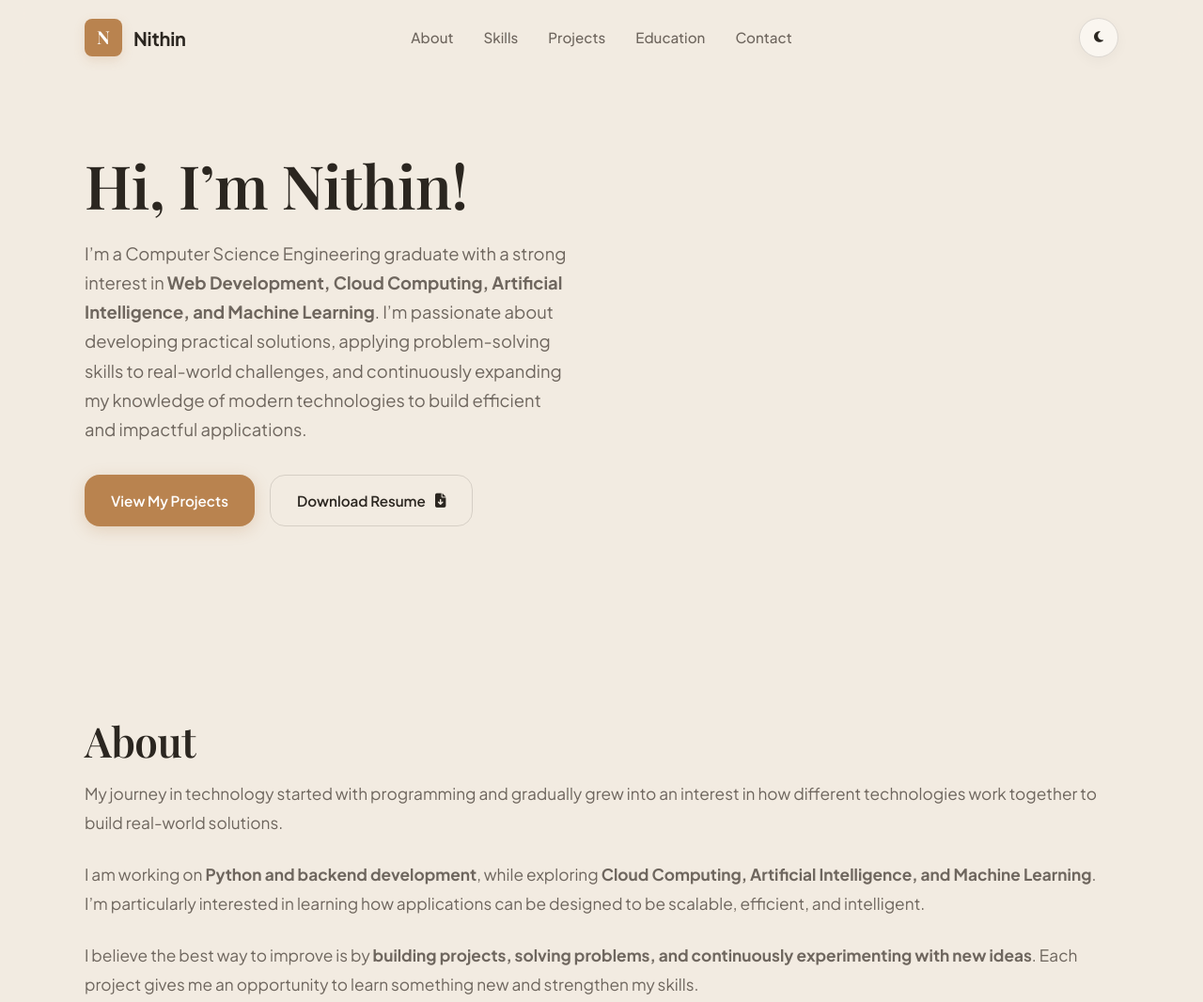
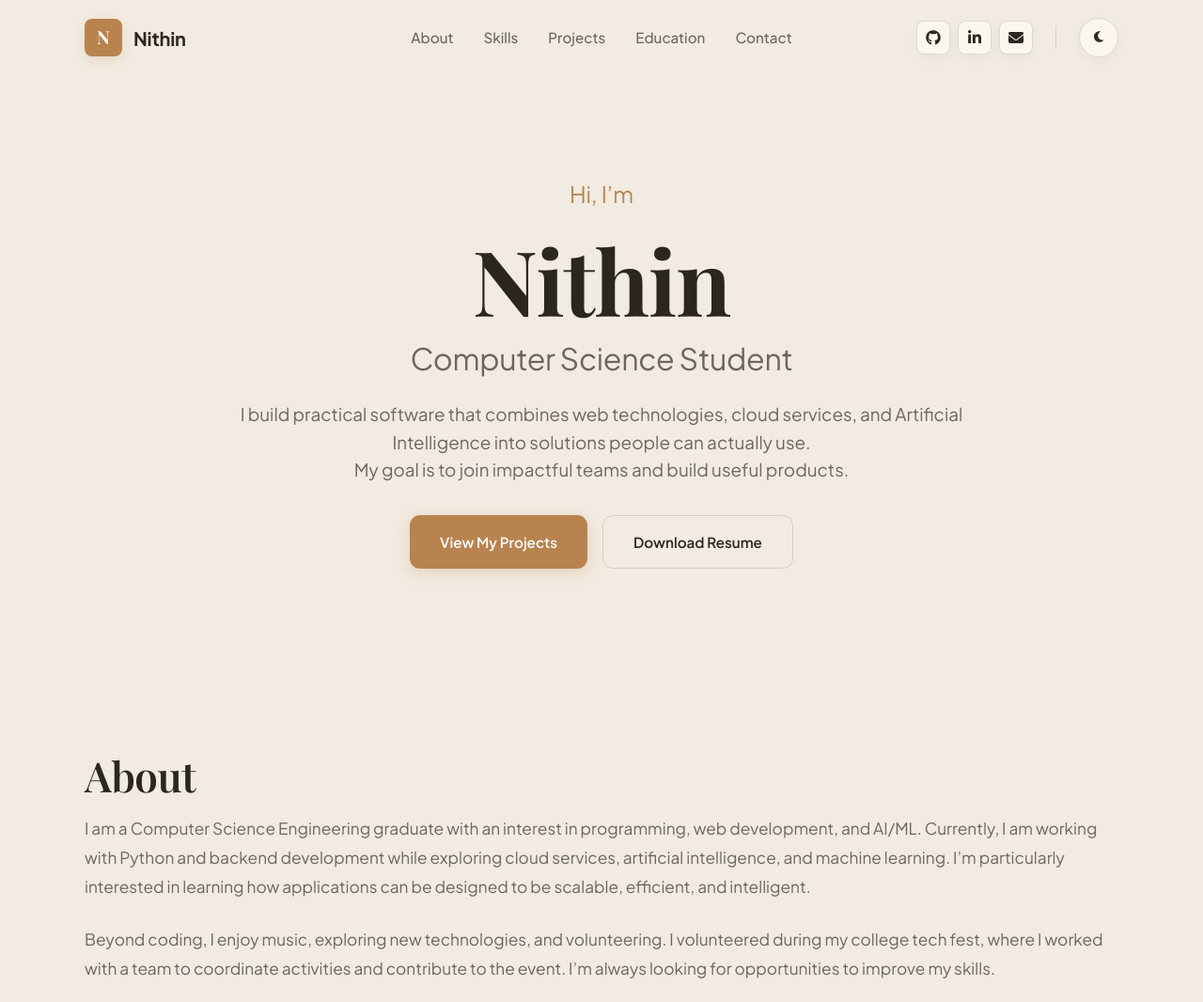
Before and after one commit to NITHIN-85/portfolio, a plain HTML site: page index1.html in a window 1280 px wide. Shown: the top 1066 px of the page at 94% size. Drawn offline with nearby package versions, Linux system fonts and the light colour scheme.

Commit message:
improved

```diff
--- a/css/style.css
+++ b/css/style.css
@@ -270,6 +270,42 @@ button {
   list-style: none;
 }
 
+.nav-social-links {
+  display: flex;
+  align-items: center;
+  gap: 8px;
+}
+
+.nav-social-link {
+  width: 36px;
+  height: 36px;
+  display: grid;
+  place-items: center;
+  border: 1px solid var(--border-color);
+  border-radius: var(--radius-sm);
+  background-color: var(--bg-card);
+  color: var(--text-color);
+  font-size: 1rem;
+  box-shadow: var(--shadow-sm);
+  transition: var(--transition);
+}
+
+.nav-social-link:hover,
+.nav-social-link:focus-visible {
+  background-color: var(--accent-color);
+  border-color: var(--accent-color);
+  color: var(--white);
+  transform: translateY(-2px);
+  outline: none;
+}
+
+.nav-divider {
+  width: 1px;
+  height: 24px;
+  margin: 0 8px;
+  background-color: var(--border-color);
+}
+
 .theme-toggle {
   width: 42px;
   height: 42px;
@@ -399,7 +435,7 @@ button {
    HERO SECTION
    ========================================================================== */
 .hero {
-  padding: 80px 0 100px;
+  padding: 112px 0 92px;
 }
 
 .hero-grid {
@@ -411,27 +447,55 @@ button {
 .hero-content {
   display: flex;
   flex-direction: column;
-  align-items: flex-start;
+  align-items: center;
+  text-align: center;
+}
+
+.hero-greeting {
+  margin-bottom: 28px;
+  color: var(--accent-color);
+  font-family: var(--font-sans);
+  font-size: 1.5rem;
+  font-weight: 100;
+  line-height: 1.2;
 }
 
 .hero-title {
-  font-size: clamp(2.75rem, 5vw, 4.25rem);
-  margin-bottom: 20px;
+  margin-bottom: 16px;
   color: var(--text-color);
-  line-height: 1.15;
+  font-size: clamp(5rem, 9vw, 6rem);
+  font-weight: 700;
+  line-height: 1;
+}
+
+.hero-subtitle {
+  margin-bottom: 24px;
+  color: var(--muted-text);
+  font-family: var(--font-sans);
+  font-size: clamp(1.5rem, 3vw, 2rem);
+  font-weight: 300;
+  line-height: 1.3;
 }
 
 .hero-intro {
-  font-size: 1.15rem;
+  max-width: 830px;
+  margin-bottom: 34px;
   color: var(--muted-text);
-  margin-bottom: 32px;
-  max-width: 520px;
+  font-size: 1.18rem;
+  line-height: 1.55;
 }
 
 .hero-cta {
   display: flex;
   flex-wrap: wrap;
   gap: 16px;
+}
+
+.hero .btn {
+  min-height: 54px;
+  padding: 15px 32px;
+  border-radius: 11px;
+  font-weight: 600;
 }
 
 .tags {
@@ -608,7 +672,7 @@ button {
   margin-bottom: 16px;
   color: var(--text-color);
   font-size: clamp(3.5rem, 6vw, 4rem);
-  font-weight: 700;
+  font-weight: 600;
   line-height: 1.12;
 }
 
@@ -638,7 +702,7 @@ button {
   color: var(--text-color);
   font-family: var(--font-serif);
   font-size: 2rem;
-  font-weight: 700;
+  font-weight: 200;
   line-height: 1.2;
 }
 
@@ -1072,14 +1136,16 @@ button {
   }
 
   .hero-title {
-    font-size: 3rem;
+    font-size: 4rem;
   }
 
 }
 
 @media (max-width: 768px) {
   .nav-links,
-  .nav-actions .btn {
+  .nav-actions .btn,
+  .nav-social-links,
+  .nav-divider {
     display: none;
   }
 
@@ -1123,6 +1189,30 @@ button {
     font-size: 0.95rem;
   }
 
+  .hero {
+    padding: 84px 0 72px;
+  }
+
+  .hero-title {
+    font-size: clamp(3rem, 14vw, 3.5rem);
+  }
+
+  .hero-subtitle {
+    font-size: 1.4rem;
+  }
+
+  .hero-intro {
+    font-size: 1rem;
+  }
+
+  .hero-cta {
+    justify-content: center;
+  }
+
+  .hero .btn {
+    padding: 14px 24px;
+  }
+
   .footer-content {
     flex-direction: column;
     align-items: flex-start;
--- a/index1.html
+++ b/index1.html
@@ -167,6 +167,33 @@
             </nav>
 
             <div class="nav-actions">
+                <div class="nav-social-links" aria-label="Social links">
+                    <a class="nav-social-link"
+                       href="https://github.com/NITHIN-85"
+                       target="_blank"
+                       rel="noopener noreferrer"
+                       aria-label="GitHub"
+                       title="GitHub">
+                        <i class="fa-brands fa-github" aria-hidden="true"></i>
+                    </a>
+                    <a class="nav-social-link"
+                       href="https://www.linkedin.com/in/t-nithin-a931a0388/"
+                       target="_blank"
+                       rel="noopener noreferrer"
+                       aria-label="LinkedIn"
+                       title="LinkedIn">
+                        <i class="fa-brands fa-linkedin-in" aria-hidden="true"></i>
+                    </a>
+                    <a class="nav-social-link"
+                       href="https://mail.google.com/mail/?view=cm&amp;fs=1&amp;to=nithint912%40gmail.com"
+                       target="_blank"
+                       rel="noopener noreferrer"
+                       aria-label="Email Nithin"
+                       title="nithint912@gmail.com">
+                        <i class="fa-solid fa-envelope" aria-hidden="true"></i>
+                    </a>
+                </div>
+                <span class="nav-divider" aria-hidden="true"></span>
                 <button id="theme-toggle" class="theme-toggle" type="button" aria-label="Switch to dark mode" title="Toggle color mode">
                     <i class="fa-solid fa-moon" aria-hidden="true"></i>
                 </button>
@@ -193,9 +220,12 @@
         <section id="home" class="hero">
             <div class="container hero-grid">
                 <div class="hero-content">
-                    <h1 class="hero-title">Hi, I&rsquo;m Nithin!</h1>
+                    <p class="hero-greeting">Hi, I&rsquo;m</p>
+                    <h1 class="hero-title">Nithin</h1>
+                    <h2 class="hero-subtitle">Computer Science Student</h2>
                     <p class="hero-intro">
-                        I&rsquo;m a Computer Science Engineering graduate with a strong interest in <strong>Web Development, Cloud Computing, Artificial Intelligence, and Machine Learning</strong>. I&rsquo;m passionate about developing practical solutions, applying problem-solving skills to real-world challenges, and continuously expanding my knowledge of modern technologies to build efficient and impactful applications.
+                        I build practical software that combines web technologies, cloud services, and Artificial Intelligence into solutions people can actually use.<br>
+                        My goal is to join impactful teams and build useful products.
                     </p>
                     <div class="hero-cta">
                         <a href="#projects" class="btn btn-primary">
@@ -208,7 +238,6 @@
                             class="btn btn-secondary"
                         >
                             <span>Download Resume</span>
-                            <i class="fa-solid fa-file-arrow-down"></i>
                         </a>
                     </div>
                 </div>
@@ -222,13 +251,11 @@
                 <div>
                     <h2 class="section-title projects-title">About</h2>
                     <p class="about-bio">
-                        My journey in technology started with programming and gradually grew into an interest in how different technologies work together to build real-world solutions.
+                        I am a Computer Science Engineering graduate with an interest in programming, web development, and AI/ML. Currently, I am working with Python and backend development while exploring cloud services, artificial intelligence, and machine learning.
+                        I’m particularly interested in learning how applications can be designed to be scalable, efficient, and intelligent.
                     </p>
                     <p class="about-bio">
-                        I am working on <strong>Python and backend development</strong>, while exploring <strong>Cloud Computing, Artificial Intelligence, and Machine Learning</strong>. I&rsquo;m particularly interested in learning how applications can be designed to be scalable, efficient, and intelligent.
-                    </p>
-                    <p class="about-bio">
-                        I believe the best way to improve is by <strong>building projects, solving problems, and continuously experimenting with new ideas</strong>. Each project gives me an opportunity to learn something new and strengthen my skills.
+                        Beyond coding, I enjoy music, exploring new technologies, and volunteering. I volunteered during my college tech fest, where I worked with a team to coordinate activities and contribute to the event. I’m always looking for opportunities to improve my skills.
                     </p>
                 </div>
 
@@ -239,7 +266,7 @@
         <section id="skills" class="skills-section">
             <div class="container">
                 <h2 class="skills-title">Skills</h2>
-                <p class="skills-intro">I&rsquo;m continuously developing my technical skills across programming, backend development, cloud technologies, and emerging areas of AI and Machine Learning.</p>
+                <p class="skills-intro">I&rsquo;m continuously developing my technical skills across programming, Web development, cloud technologies, and emerging technologies.</p>
                 <div class="skills-categories" aria-label="Technical skills">
                     <article class="skills-category">
                         <h3>Languages</h3>
@@ -289,7 +316,7 @@
                         <div class="project-tags"><span>JavaScript</span><span>HTML5</span><span>CSS3</span><span>Weather API</span><span>Geolocation API</span></div>
                         <p>A web-based weather forecasting application that provides current weather conditions, temperature, humidity, wind information, upcoming forecasts, and historical weather data for different locations.</p>
                         <div class="project-actions">
-                            <a class="project-github-link" href="https://github.com/NITHIN-85/Weather-Forecasting-" target="_blank" rel="noopener noreferrer">View on GitHub <i class="fa-brands fa-github" aria-hidden="true"></i></a>
+                            <a class="project-github-link" href="https://github.com/NITHIN-85/Weather-Forecasting-" target="_blank" rel="noopener noreferrer">GitHub<i class="fa-brands fa-github" aria-hidden="true"></i></a>
                             <a class="project-demo-link" href="https://theweatherforecasting.netlify.app" target="_blank" rel="noopener noreferrer">Live Demo <i class="fa-solid fa-arrow-up-right-from-square" aria-hidden="true"></i></a>
                         </div>
                     </article>
@@ -302,7 +329,7 @@
                         <div class="project-tags"><span>Python</span><span>PyTorch</span><span>Transformers (HuggingFace)</span><span>Pandas</span><span>scikit-learn</span><span>Machine Learning</span></div>
                         <p>A machine learning project for detecting and classifying emotions in Kannada text using BERT and LSTM-based deep learning techniques.</p>
                         <div class="project-actions">
-                            <a class="project-github-link" href="https://github.com/NITHIN-85/Emotional-Analysis" target="_blank" rel="noopener noreferrer">View on GitHub <i class="fa-brands fa-github" aria-hidden="true"></i></a>
+                            <a class="project-github-link" href="https://github.com/NITHIN-85/Emotional-Analysis" target="_blank" rel="noopener noreferrer">GitHub <i class="fa-brands fa-github" aria-hidden="true"></i></a>
                         </div>
                     </article>
 
@@ -314,7 +341,7 @@
                         <div class="project-tags"><span>React.js</span><span>Java</span><span>Spring Boot</span><span>Spring Security</span><span>JWT</span><span>JPA</span><span>H2 Database</span></div>
                         <p>A full-stack AgriTech platform designed to improve agricultural operations through crop monitoring, supply-chain tracking, analytics, marketplace features, and logistics management.</p>
                         <div class="project-actions">
-                            <a class="project-github-link" href="https://github.com/NITHIN-85/Agritech" target="_blank" rel="noopener noreferrer">View on GitHub <i class="fa-brands fa-github" aria-hidden="true"></i></a>
+                            <a class="project-github-link" href="https://github.com/NITHIN-85/Agritech" target="_blank" rel="noopener noreferrer">GitHub <i class="fa-brands fa-github" aria-hidden="true"></i></a>
                         </div>
                     </article>
                 </div>
@@ -366,7 +393,7 @@
         <h2 class="certifications-title">Certifications</h2>
 
         <p class="certifications-intro">
-            Selected certifications and training programs completed across cloud, AI, and programming topics.
+            Completed certifications and training programs across cloud, AI, and programming.
         </p>
 
         <div class="certifications-grid">
@@ -429,14 +456,14 @@
 
             <!-- Research Paper -->
             <article class="certification-card">
-                <h3>AI Powered Traffic Violation Detection</h3>
-                <p>Research Paper — IJARCCE</p>
+                <h3>Research Paper — IJARCCE</h3>
+                <p>AI Powered Traffic Violation Detection</p>
 
                 <a href="https://drive.google.com/file/d/1N8W2AJTYfHoB0vTBnZnleOMzzJcZbpHn/view?usp=sharing"
                    target="_blank"
                    rel="noopener noreferrer"
                    class="certificate-link">
-                    View Research Paper
+                    View Certificate
                 </a>
             </article>
 
@@ -501,7 +528,9 @@
                         </a>
                     </li>
                     <li>
-                        <a href="mailto:nithint912@gmail.com"
+                        <a href="https://mail.google.com/mail/?view=cm&amp;fs=1&amp;to=nithint912%40gmail.com"
+                           target="_blank"
+                           rel="noopener noreferrer"
                            aria-label="Email Nithin"
                            title="nithint912@gmail.com">
                             <i class="fa-solid fa-envelope" aria-hidden="true"></i>
```
